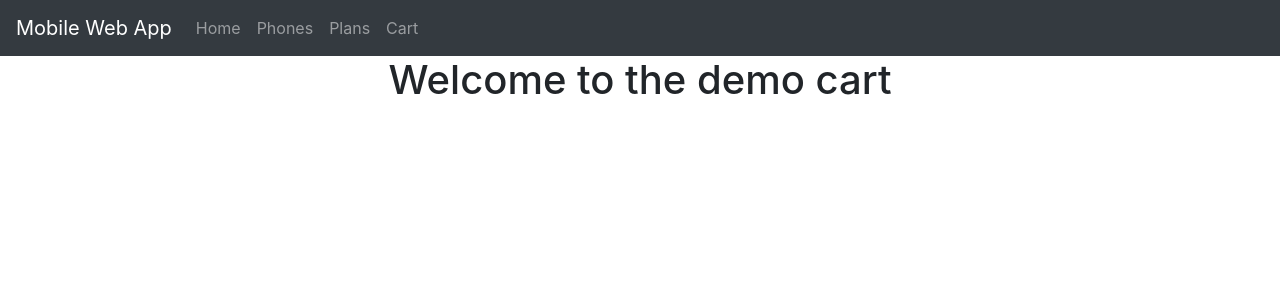
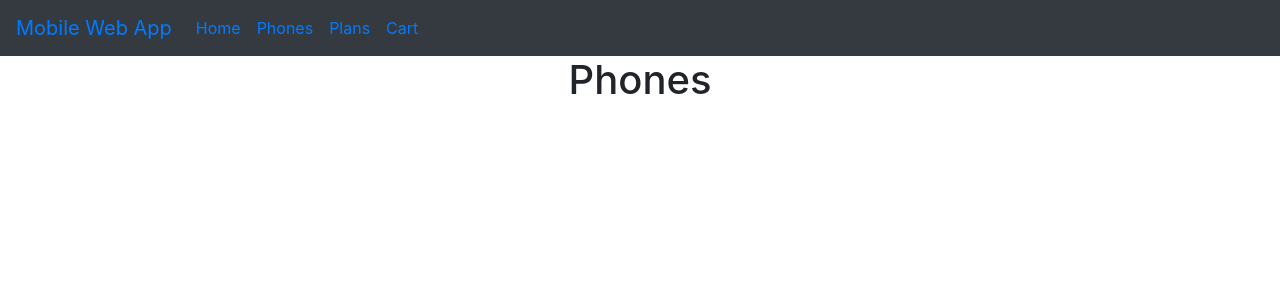
Before and after one commit to pnellesen/reactjs-cart-demo, a React (Create React App) app: page /phones in a window 1280 px wide. Shown: the top 300 px of the page. Built offline with nearby package versions, Linux system fonts and the light colour scheme.

Commit message:
Added BrowserRouter component for NavBar

```diff
--- a/src/App.js
+++ b/src/App.js
@@ -1,5 +1,14 @@
 import React, { Component } from 'react';
+import { BrowserRouter, Route } from 'react-router-dom';
+//import { Route } from 'react-router-dom';
+
 import TopNav from './components/TopNav';
+import Home from './components/Home';
+import Phones from './components/Phones';
+import Plans from './components/Plans';
+import Cart from './components/Cart';
+
+
 import logo from './logo.svg';
 import 'bootstrap/dist/css/bootstrap.min.css';
 import './App.css';
@@ -8,13 +17,22 @@ import './styles/cart-styles.css';
 class App extends Component {
   render() {
     return (
+      <BrowserRouter>
       <div className="App">
       <TopNav />
-      <div className="container">
-      	<h1>Welcome to the demo cart</h1>
+
+
+
+
+      <Route exact path="/" component={Home} />
+      <Route path="/home" component={Home} />
+      <Route path="/phones" component={Phones} />
+      <Route path="/plans" component={Plans} />
+      <Route path="/cart" component={Cart} />
+
+
        </div>
-       </div>
-
+      </BrowserRouter>
     );
   }
 }
--- /dev/null
+++ b/src/components/Cart.js
@@ -0,0 +1,11 @@
+import React, { Component } from 'react';
+
+export default class Cart extends Component {
+	render () {
+		return (
+			<div>
+			<h1>Cart</h1>
+			</div>
+		);
+	}
+}
--- /dev/null
+++ b/src/components/Home.js
@@ -0,0 +1,11 @@
+import React, { Component } from 'react';
+
+export default class Home extends Component {
+	render () {
+		return (
+				<div className="container">
+		      	<h1>Welcome to the demo cart</h1>
+		       </div>
+		);
+	}
+}
--- /dev/null
+++ b/src/components/Phones.js
@@ -0,0 +1,11 @@
+import React, { Component } from 'react';
+
+export default class Phones extends Component {
+	render () {
+		return (
+			<div>
+			<h1>Phones</h1>
+			</div>
+		);
+	}
+}
--- /dev/null
+++ b/src/components/Plans.js
@@ -0,0 +1,11 @@
+import React, { Component } from 'react';
+
+export default class Plans extends Component {
+	render () {
+		return (
+			<div>
+			<h1>Plans</h1>
+			</div>
+		);
+	}
+}
--- a/src/components/TopNav.js
+++ b/src/components/TopNav.js
@@ -1,4 +1,5 @@
 import React, { Component } from 'react';
+import { Link } from 'react-router-dom';
 
 import {
 	  Collapse,
@@ -33,22 +34,24 @@ export default class TopNav extends Component {
 		return (
 			<div>
 	        <Navbar color="dark" inverse expand="md">
-	          <NavbarBrand href="/">Mobile Web App</NavbarBrand>
+	          <NavbarBrand ><Link to="/">Mobile Web App</Link></NavbarBrand>
 	          <NavbarToggler onClick={this.toggle} />
 	          <Collapse isOpen={this.state.isOpen} navbar>
 	            {/*<Nav className="ml-auto" navbar>*/}
 	            <Nav className="" navbar>
 	              <NavItem>
-	                <NavLink href="/components/Home">Home</NavLink>
+	                {/*<NavLink href="home">Home</NavLink>*/}
+	                <NavLink><Link to="home">Home</Link></NavLink>
 	              </NavItem>
 	              <NavItem>
-	              <NavLink href="/components/Phones">Phones</NavLink>
+	              <NavLink><Link to="phones">Phones</Link></NavLink>
+	              </NavItem>
+
+	              <NavItem>
+	              <NavLink><Link to="plans">Plans</Link></NavLink>
 	              </NavItem>
 	              <NavItem>
-	              <NavLink href="/components/Plans">Plans</NavLink>
-	              </NavItem>
-	              <NavItem>
-	              <NavLink href="/components/Cart">Cart</NavLink>
+	              <NavLink><Link to="cart">Cart</Link></NavLink>
 	              </NavItem>
 	              {/*<UncontrolledDropdown nav inNavbar>
 	                <DropdownToggle nav caret>
--- a/src/index.js
+++ b/src/index.js
@@ -2,11 +2,11 @@ import React from 'react';
 import ReactDOM from 'react-dom';
 import './index.css';
 import App from './App';
-import { BrowserRouter } from 'react-router-dom';
+
 import registerServiceWorker from './registerServiceWorker';
 
 ReactDOM.render(
-		(<BrowserRouter>
+		(
 		<App />
-		</BrowserRouter>), document.getElementById('root'));
+		), document.getElementById('root'));
 registerServiceWorker();
```
Also changed, not shown: src/components/index.js (added).
